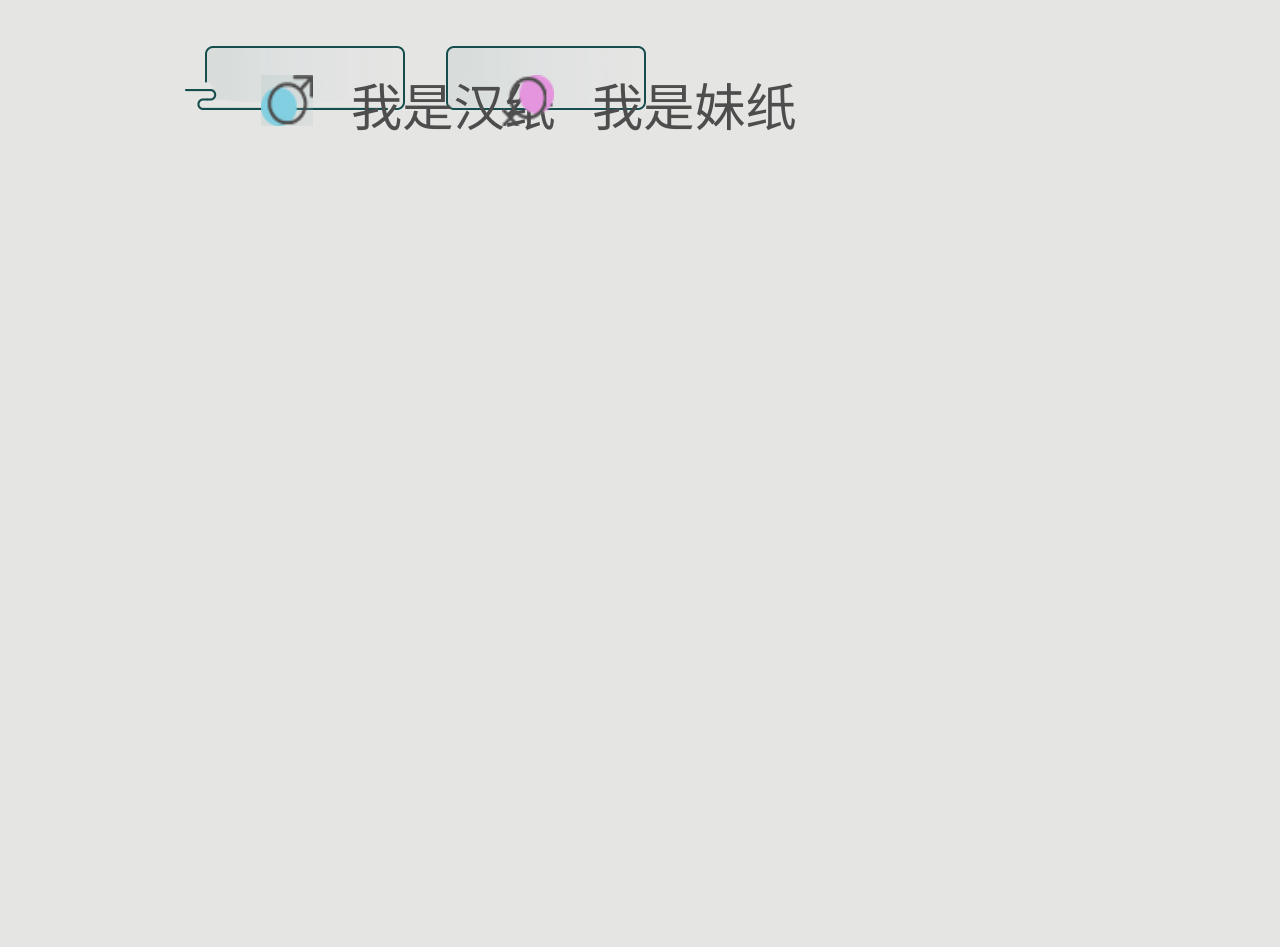
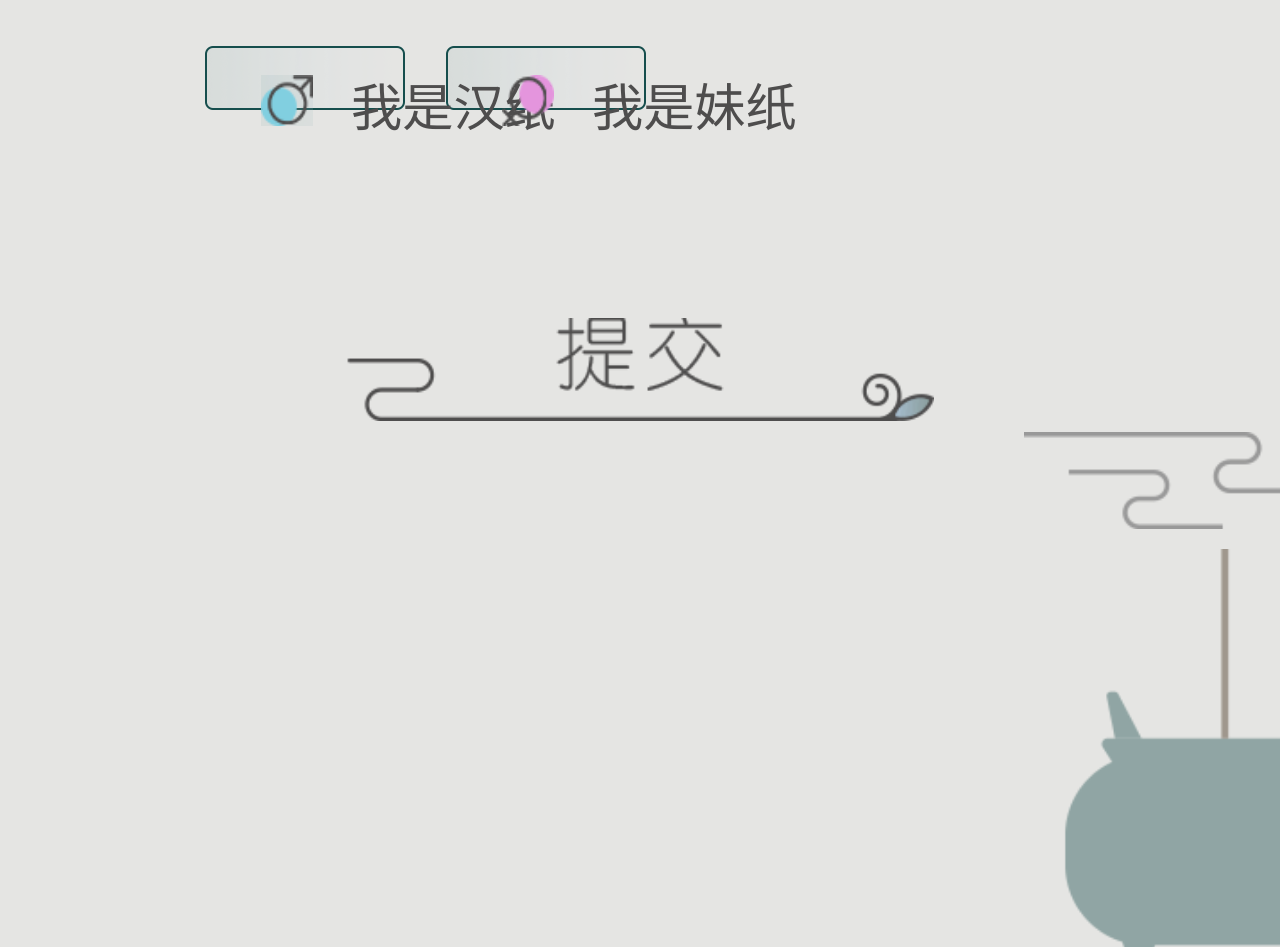
Before and after one commit to NancyLSH/BBT-2019-soundCard, a Vue app: page /#/index in a window 1280 px wide. Shown: the part 1205-2152 px from the top of the page. Before the commit the page ends 1712 px from the top, so only its background shows below. Built offline with nearby package versions, Linux system fonts and the light colour scheme; what vue-head would draw is missing.

Commit message:
完成首页UI和动画

```diff
--- a/package.json
+++ b/package.json
@@ -35,7 +35,9 @@
       "plugin:vue/essential",
       "eslint:recommended"
     ],
-    "rules": {},
+    "rules": {
+      "no-console": "off"
+    },
     "parserOptions": {
       "parser": "babel-eslint"
     }
--- a/src/API/api.config.js
+++ b/src/API/api.config.js
@@ -0,0 +1,5 @@
+// const baseUrl = "http://server.sforest.in/bbtt/api"
+const baseUrl = "https://virtserver.swaggerhub.com/BBT-Tech-S/To-Love-Camgirl"
+export  {
+    baseUrl
+}
--- /dev/null
+++ b/src/API/apis.js
@@ -0,0 +1,19 @@
+import {
+    baseUrl
+} from "./api.config"
+
+export default {
+    info: (data) => {
+        this.$axios({
+            url: baseUrl + "/info",
+            method: "post",
+            data: data
+        }).then(res => {
+            console.log(res)
+            return res
+        }).catch(err => {
+            console.log(err)
+            return err
+        })
+    }
+}
--- a/src/components/index-form.vue
+++ b/src/components/index-form.vue
@@ -9,21 +9,23 @@
     <div class="formitem" style="width: 93%;">
       <div class="title" style="padding-left: 4.5vw;">属性：</div>
       <div class="chooseBox">
-        <div class="box">
-          <img :src="sexBox" />
+        <div class="box" @click="chooseSex('male')">
+          <img :src="maleBox" />
           <div class="text">
             <img :src="male" />我是汉纸
           </div>
         </div>
-        <div class="box" style="text-align:right;">
-          <img :src="nonsex" />
+        <div class="box" style="text-align:right;" @click="chooseSex('female')">
+          <img :src="femaleBox" />
           <div class="text">
             <img :src="female" />我是妹纸
           </div>
         </div>
       </div>
     </div>
-    <div class="btn"></div>
+    <div class="btn" @click="submitInfo">
+      <img :src="btnImg" />
+    </div>
   </div>
 </template>
 
@@ -32,7 +34,9 @@ import sexBox from "../assets/images/index_selectSex.png";
 import selectedSexBox from "../assets/images/index_selectedSex.png";
 import male from "../assets/images/index_icon_male.png";
 import female from "../assets/images/index_icon_female.png";
-
+import btnImg from "../assets/images/index_submit.png";
+// import apis from "../API/apis";
+import { baseUrl } from "../API/api.config";
 export default {
   name: "indexForm",
   data() {
@@ -41,8 +45,57 @@ export default {
       sexBox: selectedSexBox,
       nonsex: sexBox,
       male: male,
-      female: female
+      female: female,
+      btnImg: btnImg,
+      sex: "unknown",
+      maleBox: sexBox,
+      femaleBox: sexBox,
+      res: ""
     };
+  },
+  methods: {
+    chooseSex(sex) {
+      this.sex = sex;
+      if (sex === "male") {
+        this.maleBox = selectedSexBox;
+        this.femaleBox = sexBox;
+      } else if (sex === "female") {
+        this.maleBox = sexBox;
+        this.femaleBox = selectedSexBox;
+      } else {
+        this.maleBox = sexBox;
+        this.femaleBox = sexBox;
+      }
+    },
+    submitInfo() {
+      console.log("baseUrl", baseUrl);
+      if (!this.nickname) {
+        alert("have no nickname");
+      } else if (this.sex === "unknown") {
+        alert("have no sex");
+      } else {
+        let data = {
+          name: this.nickname,
+          gender: this.sex,
+          language: "Chinese"
+        };
+        // this.res = apis.info(data);
+        this.$axios({
+          url: baseUrl+"/info",
+          method: "post",
+          data: data,
+          headers: {
+            "Content-Type": " application/json"
+          }
+        })
+          .then(res => {
+            console.log(res);
+          })
+          .catch(err => {
+            console.log(err);
+          });
+      }
+    }
   }
 };
 </script>
@@ -58,7 +111,7 @@ export default {
   flex-direction: column;
   color: #4e4d4d;
   font-size: 4vw;
-  margin:auto;
+  margin: auto;
   margin-top: 15%;
 }
 .entry .main .form .formitem .inputBox {
@@ -68,7 +121,11 @@ export default {
   border-radius: 1.2vw;
   margin-top: 2vw;
   text-align: center;
-  background-image: linear-gradient(to right, #c2dff55b, #a1baba00);
+  background-image: linear-gradient(
+    to right,
+    rgba(194, 223, 245, 0.2),
+    rgba(161, 186, 186, 0)
+  );
 }
 .entry .main .form .formitem .inputBox input {
   width: 95%;
@@ -99,4 +156,12 @@ export default {
   height: 4vw;
   margin-right: 3vw;
 }
+.entry .form .btn {
+  width: 60%;
+  margin: auto;
+  margin-top: 20%;
+}
+.entry .form .btn img {
+  width: 100%;
+}
 </style>
--- /dev/null
+++ b/src/components/index-smoke.vue
@@ -0,0 +1,66 @@
+<template>
+  <div class="smoke">
+    <div class="topSmoke item">
+      <img :src="smoke" />
+      <div class="block"></div>
+    </div>
+    <div class="censer item">
+      <img :src="censer" />
+    </div>
+  </div>
+</template>
+
+<script>
+import smoke from "../assets/images/index_censer_smoke.png";
+import censer from "../assets/images/index_censer.png";
+export default {
+  name: "indexSomke",
+  data() {
+    return {
+      smoke: smoke,
+      censer: censer
+    };
+  }
+};
+</script>
+
+<style>
+.smoke {
+  display: flex;
+  flex-direction: column;
+  align-items: flex-end;
+}
+.smoke .item {
+  float: right;
+  width: 20%;
+}
+.smoke .item img {
+  width: 100%;
+}
+.smoke .topSmoke {
+  margin-bottom: 1%;
+  position: relative;
+  height: 8.3vw;
+}
+.smoke .topSmoke img {
+  position: absolute;
+  top: 2.5%;
+}
+.smoke .topSmoke .block {
+  position: absolute;
+  width: 100%;
+  height: 100%;
+  top: 0;
+  background: #e5e5e3;
+  animation: smokeUp 2s cubic-bezier(0, 0.32, 1, 0.93);
+  animation-fill-mode: forwards;
+}
+@keyframes smokeUp {
+  from {
+    height: 106%;
+  }
+  to {
+    height: 0;
+  }
+}
+</style>
--- a/src/components/index-title.vue
+++ b/src/components/index-title.vue
@@ -60,12 +60,12 @@ export default {
   justify-content: space-between;
 }
 .title .maple .item {
-  width: 50%;
-  height: 100%;
+  width: 60%;
+  height: 99%;
   display: flex;
   align-items: center;
   flex-direction: row-reverse;
-  animation: bg 1.5s linear;
+  animation: bg 0.9875s linear;
   animation-fill-mode: forwards;
 }
 .title .maple .item img {
@@ -75,7 +75,7 @@ export default {
 @keyframes bg {
   0% {
     background: #e5e5e3;
-    width: 50%;
+    width: 60%;
   }
   25% {
     background: #e5e5e3;
@@ -99,7 +99,7 @@ export default {
 }
 .title .mapleForSmoke .item {
   background-color: #e5e5e3;
-  animation: SmoketoAside 4.8s cubic-bezier(0.03, 0.13, 0.52, 0.82);
+  animation: SmoketoAside 3s cubic-bezier(0.03, 0.13, 0.52, 0.82);
   animation-fill-mode: forwards;
 }
 @keyframes SmoketoAside {
--- a/src/main.js
+++ b/src/main.js
@@ -6,6 +6,7 @@ import VueRouter from 'vue-router'
 import router from "./router"
 import axios from 'axios'
 import VueHead from 'vue-head'
+import "./API/apis"
 
 Vue.use(VueHead)
 Vue.use(ElementUI);
--- a/src/pages/index.vue
+++ b/src/pages/index.vue
@@ -5,17 +5,20 @@
       <div class="tip">快来测测你的声音气质吧~</div>
       <indexForm></indexForm>
     </div>
+    <indexSmoke></indexSmoke>
   </div>
 </template>
 
 <script>
 import headtitle from "../components/index-title";
 import form from "../components/index-form";
+import indexSomke from "../components/index-smoke";
 export default {
   name: "index",
   components: {
     headtitle: headtitle,
-    indexForm: form
+    indexForm: form,
+    indexSmoke: indexSomke
   }
 };
 </script>
@@ -27,6 +30,7 @@ html,
   background-color: #e5e5e3;
 }
 .entry {
+  height: 100%;
   display: flex;
   flex-direction: column;
 }
@@ -35,6 +39,7 @@ html,
   height: 90vw;
   margin: auto;
   margin-top: 10%;
+  margin-bottom: -6%;
 }
 .entry .main .tip {
   color: #164e4d;
```
Also changed, not shown: src/API/api.js (deleted).
